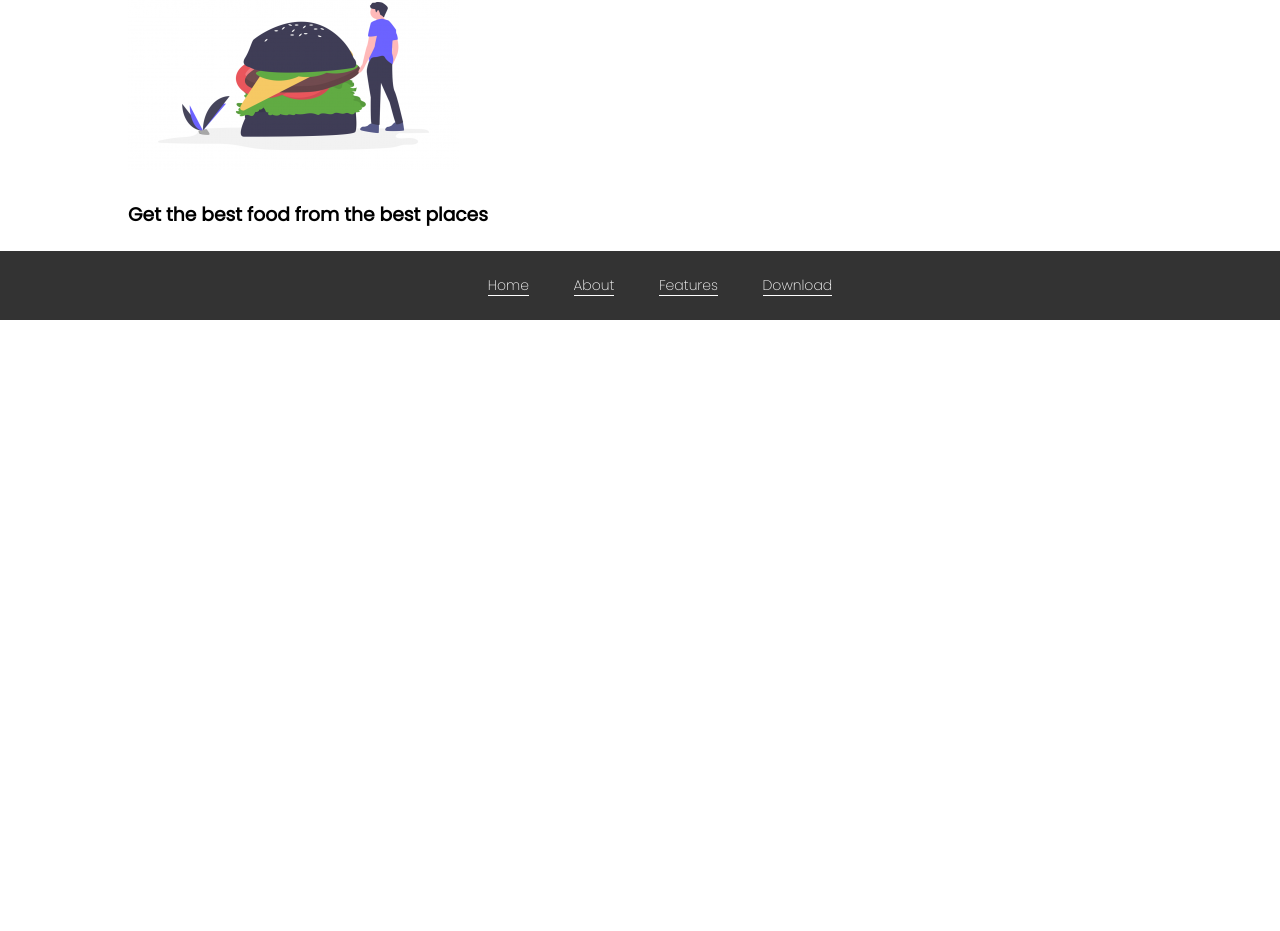
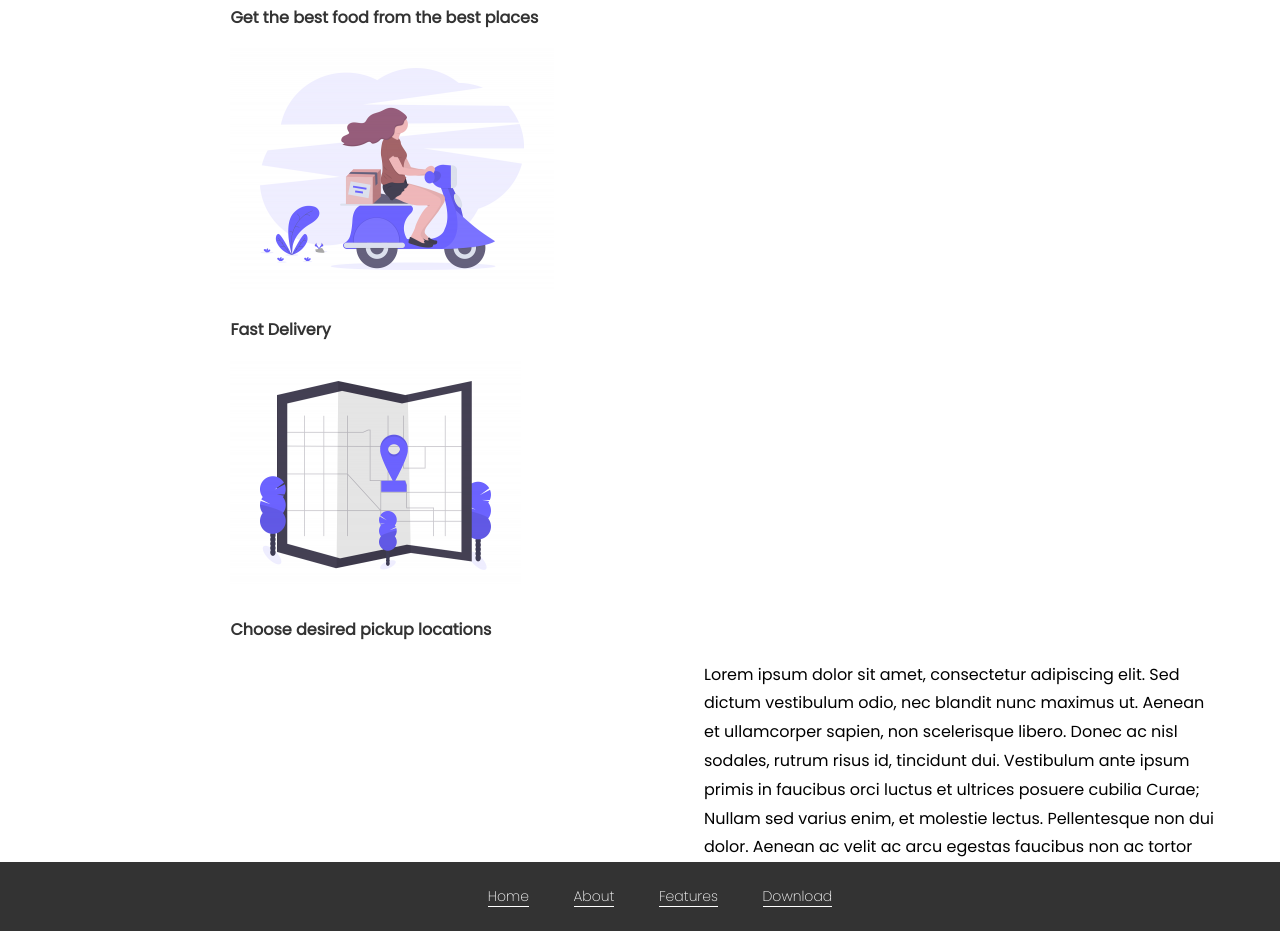
Before and after one commit to Curiouspaul1/OrderEat, a plain HTML site: page dist/index.html in a window 1280 px wide. Shown: the part 800-1731 px from the top of the page. Before the commit the page ends 1120 px from the top, so only its background shows below. Drawn offline with Linux system fonts and the light colour scheme.

Commit message:
Added more elements

```diff
--- a/dist/css/index.css
+++ b/dist/css/index.css
@@ -143,3 +143,21 @@ li{
 #footer>span{
     padding: 0 20px;
 }
+
+h3{
+    font-weight: 200px;
+    color:#333;
+    font-size: 1em;
+}
+
+#showcase_container{
+    margin-top:-15%;
+}
+
+
+#itemwp{
+   width:40%;
+   box-sizing: border-box;
+   margin-left:55%;
+   z-index: 0;
+}
--- a/dist/index.html
+++ b/dist/index.html
@@ -43,18 +43,27 @@
         <img src="img/phone_screen_1.png">
     </div>
 
-    <section>
+    <section id="showcase_container" class="container">
     	<!--<img src="img/undraw_Hamburger_8ge6 (1).png" class="showItems">-->
     	<div class="container" class="showcase">
-		<img src="img/undraw_Hamburger_8ge6 (1).png"  class="showItems">
-		<h3>Get the best food from the best places</h3>
-    </div>
+			<img src="img/undraw_Hamburger_8ge6 (1).png"  class="showItems">
+			<h3>Get the best food from the best places</h3>
+    	</div>
+
+    	<div class="container" class="showcase">
+			<img src="img/undraw_on_the_way_ldaq (1).png"  class="showItems">
+			<h3>Fast Delivery</h3>
+    	</div>
+
+    	<div class="container" class="showcase">
+			<img src="img/undraw_map_1r69 (1).png"  class="showItems">
+			<h3>Choose desired pickup locations</h3>
+    	</div>
     </section>
 
-   <!--<div class="container" class="showcase">
-		<img src="img/undraw_Hamburger_8ge6.svg"  class="showItems">
-		<h3>Get the best food from the best places</h3>
-    </div>-->
+    <p id="itemwp" class="container">
+	Lorem ipsum dolor sit amet, consectetur adipiscing elit. Sed dictum vestibulum odio, nec blandit nunc maximus ut. Aenean et ullamcorper sapien, non scelerisque libero. Donec ac nisl sodales, rutrum risus id, tincidunt dui. Vestibulum ante ipsum primis in faucibus orci luctus et ultrices posuere cubilia Curae; Nullam sed varius enim, et molestie lectus. Pellentesque non dui dolor. Aenean ac velit ac arcu egestas faucibus non ac tortor
+	</p>
 
 
     <footer id="footer">
```
Also changed, not shown: dist/img/undraw_map_1r69 (1).png (added), dist/img/undraw_on_the_way_ldaq (1).png (added).
